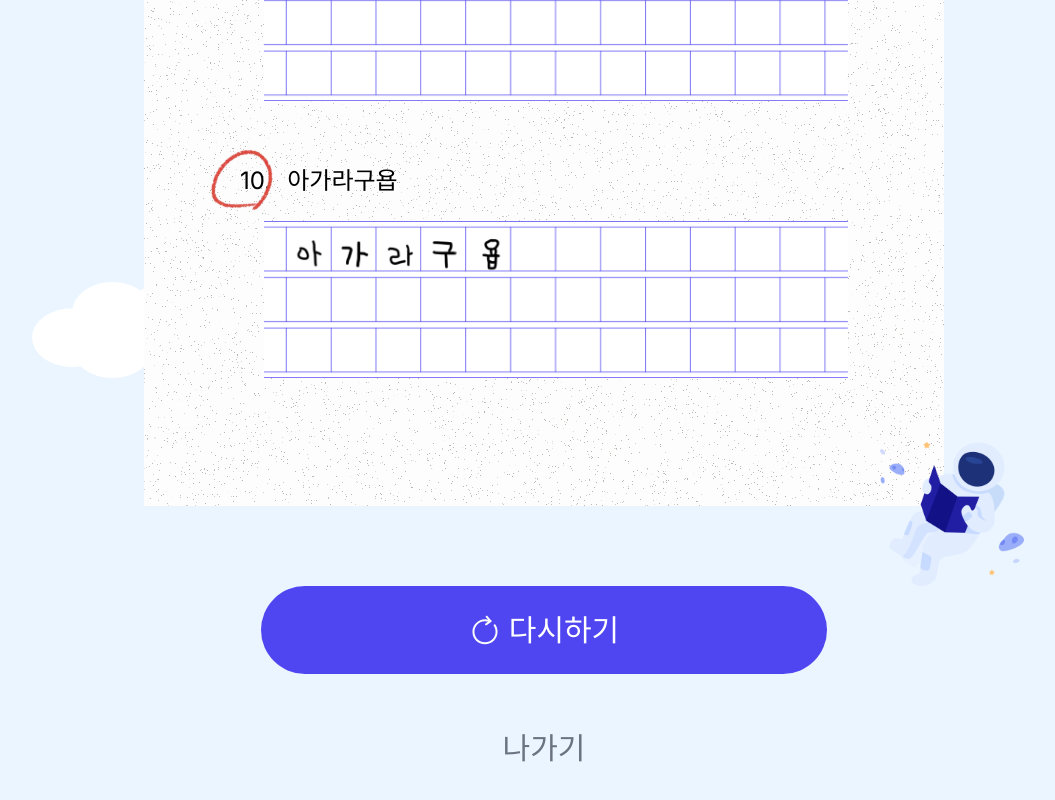
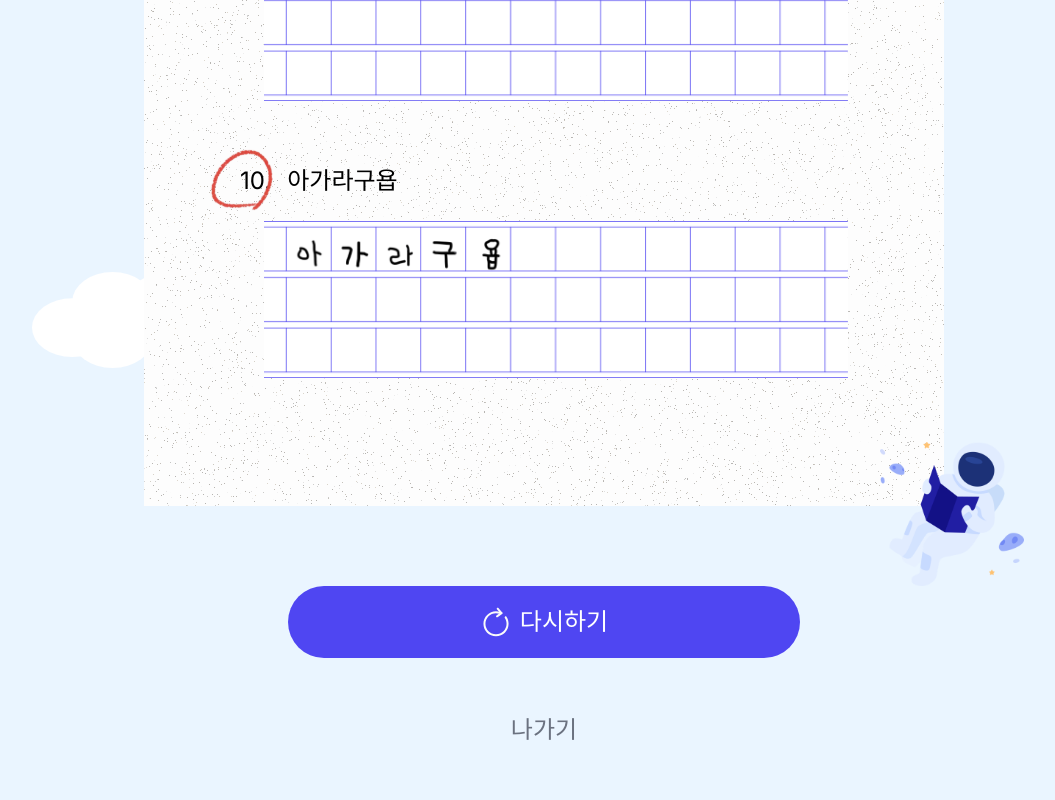
Before and after one commit to s0ojin/KoALA, a Next.js app in the folder frontend/: page /dictation/result in a window 1280 px wide. Shown: the part 2806-3606 px from the top of the page, without its empty margins (96-1151 px from the left). Built offline with nearby package versions, Linux system fonts and the light colour scheme.

Commit message:
Design: 받아쓰기 결과 버튼 수정

```diff
--- a/frontend/src/app/dictation/result/page.tsx
+++ b/frontend/src/app/dictation/result/page.tsx
@@ -7,16 +7,14 @@ export default function DictationResult() {
     <DictationResultLayout>
       <div className="gap-20 pt-44 pb-40 w-full h-full min-h-screen flex items-center flex-col">
         <GradingSheet />
-        <div className="flex flex-col gap-14 items-center">
-          <div className="px-52 gap-2 items-center rounded-full py-4 bg-primary-400 flex">
-            <p>
-              <Replay fill="#ffffff" />
-            </p>
-            <button className="flex items-center submit-btn text-3xl">
-              다시하기
-            </button>
-          </div>
-          <button className="text-gray-500 font-normal text-3xl">나가기</button>
+        <div className="flex flex-col gap-12 items-center">
+          <button className="px-48 text-2xl font-medium text-white gap-2 items-center rounded-full py-4 bg-primary-400 flex">
+            <Replay className="w-8" />
+            <p className="leading-10">다시하기</p>
+          </button>
+          <button className="text-gray-500 font-normal text-2xl py-2">
+            나가기
+          </button>
         </div>
       </div>
     </DictationResultLayout>
```
Also changed, not shown: frontend/public/icons/re-button.svg.
